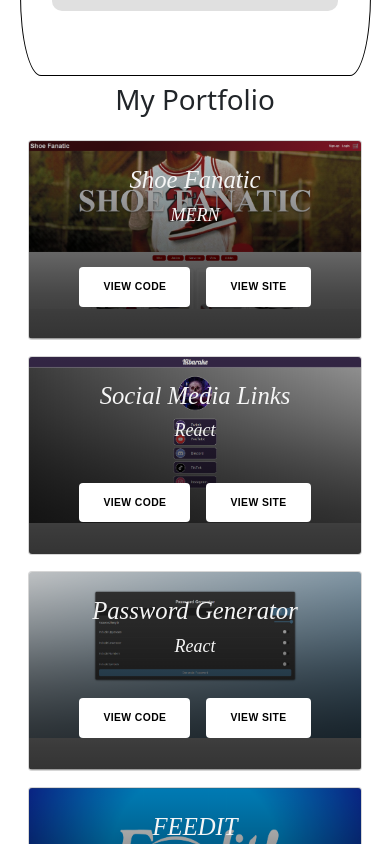
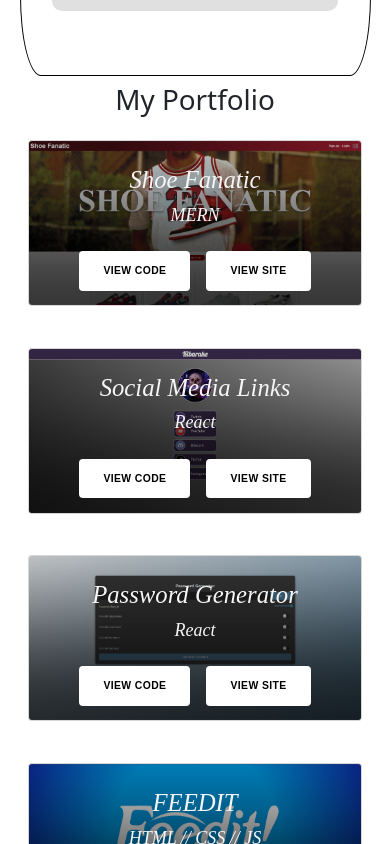
Before and after one commit to jnordan132/jacobnordanportfolio, a React (Create React App) app: page / in a window 390 px wide. Shown: the part 2840-3684 px from the top of the page. Built offline with nearby package versions, Linux system fonts and the light colour scheme.

Commit message:
made portoflio cards/images responsive

```diff
--- a/src/App.css
+++ b/src/App.css
@@ -777,16 +777,19 @@ ul {
     grid-template-columns: auto;
   }
   .card {
-    height: 15rem;
+    height: 20rem;
+  }
+}
+
+@media screen and (max-width: 767px) {
+  .card {
+    height: 100%;
   }
 }
 
 @media screen and (max-width: 550px) {
   .card:before {
-    background-size: contain;
-  }
-  .card {
-    /* height: 100%; */
+    background-size: cover;
   }
 }
 
@@ -795,6 +798,52 @@ ul {
     height: 100%;
   }
 }
+
+@media screen and (max-width: 478px) {
+  .card {
+    height: 100%;
+  }
+  .card:before {
+    background-size: cover;
+    height: 100%;
+  }
+}
+
+@media screen and (max-width: 467px) {
+  .card {
+    max-height: 95%;
+    max-width: 100%;
+  }
+  .card:before {
+    background-size: 100%;
+  }
+}
+
+@media screen and (max-width: 467px) {
+  .card {
+    max-height: 90%;
+    max-width: 100%;
+  }
+  .page-content {
+    grid-gap: 0.3rem;
+  }
+}
+
+@media screen and (max-width: 428px) {
+  .card {
+    max-height: 80%;
+    max-width: 100%;
+  }
+  .flex {
+    margin-top: 0;
+    margin-bottom: 1.5rem
+  }
+  .page-content {
+    grid-gap: 0;
+  }
+}
+
+
 
 @media screen and (hover: hover) and (min-width: 600px) {
   .card:after {
--- a/src/index.css
+++ b/src/index.css
@@ -14,7 +14,6 @@ html {
   margin: 0;
   padding: 0;
   box-sizing: border-box;
-  /* font-family: "Source Code Pro", monospace; */
   -webkit-font-smoothing: antialiased;
   -moz-osx-font-smoothing: grayscale;
 }
```
